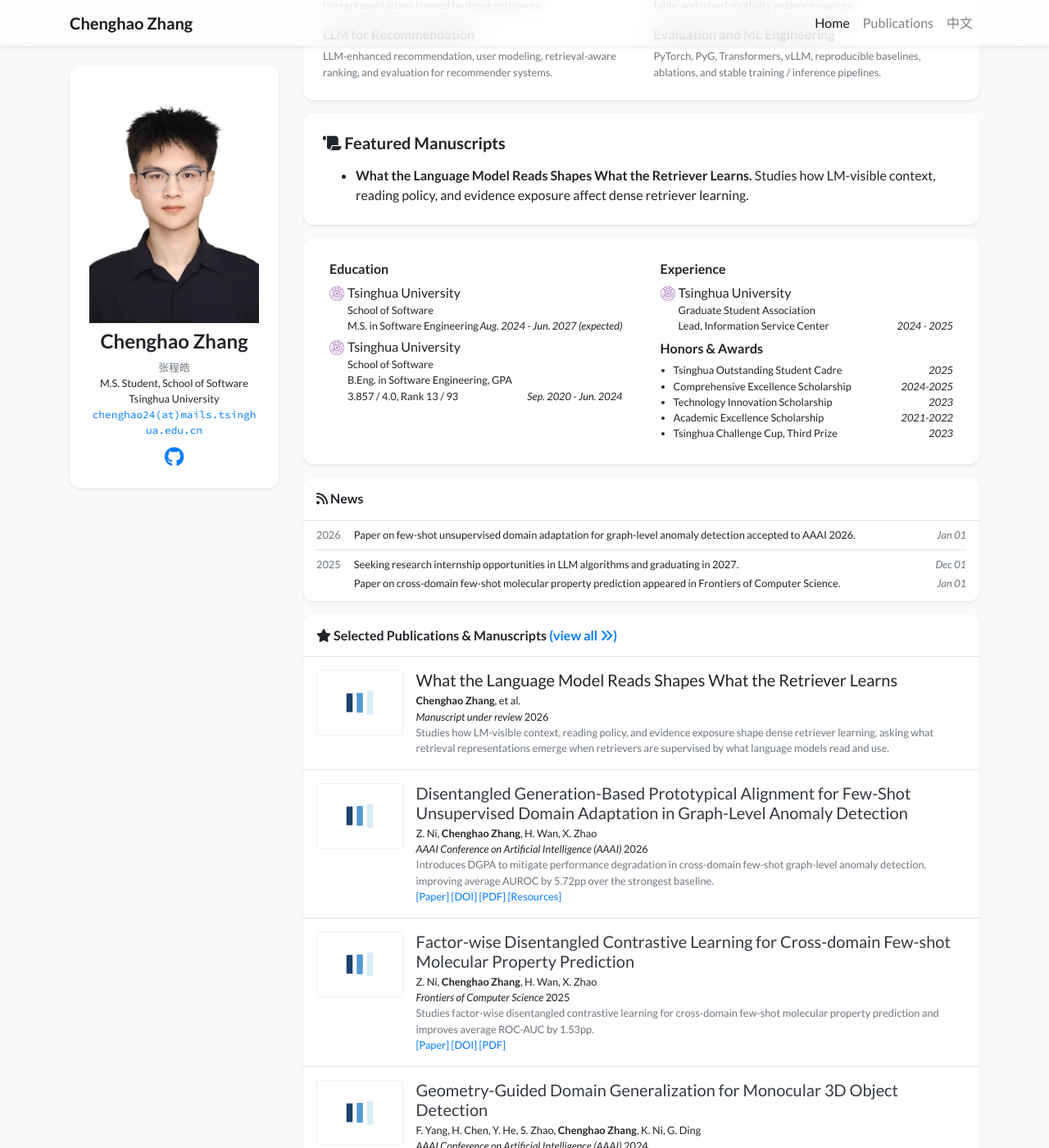
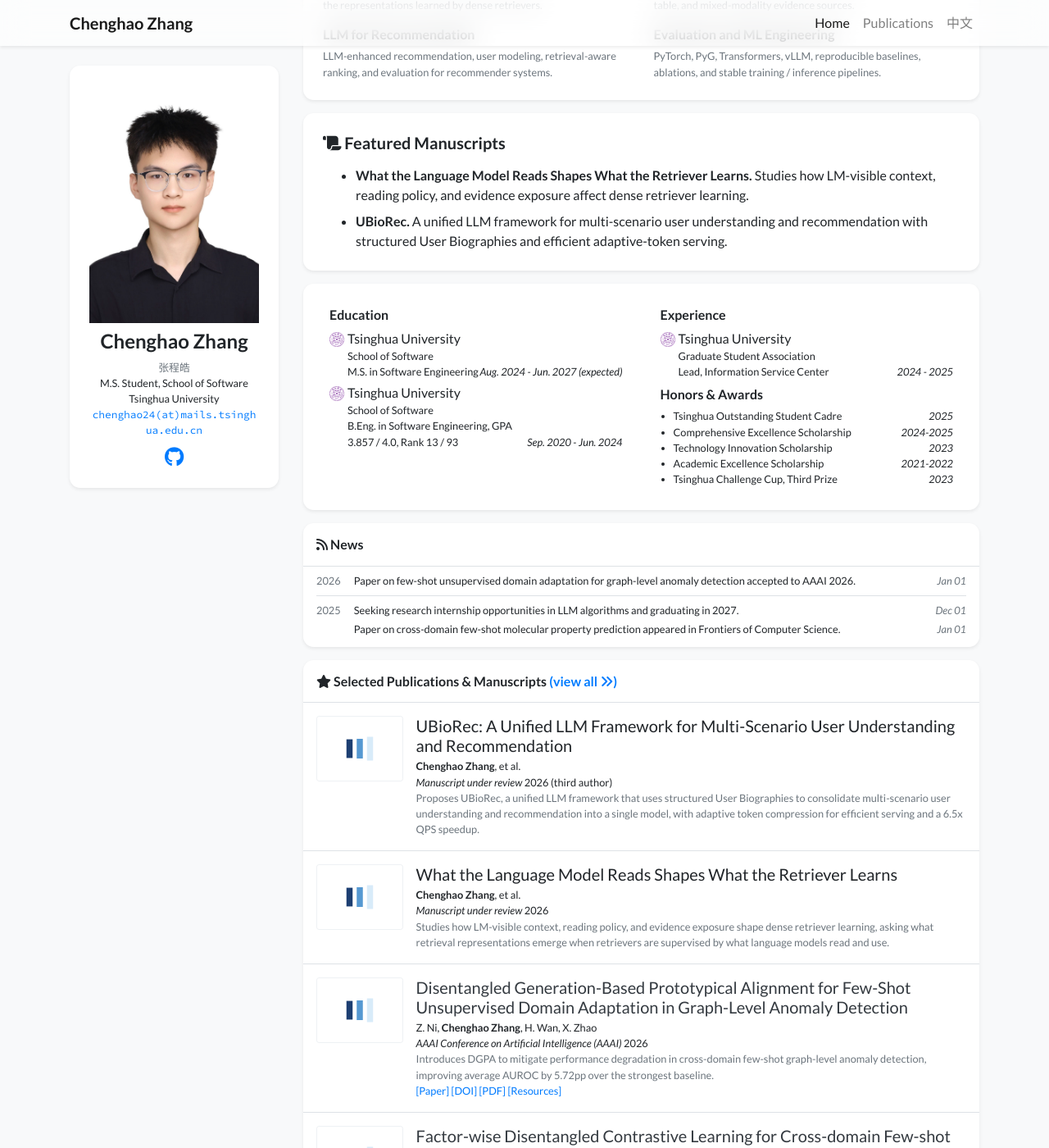
Before and after one commit to zhang-cheng-hao/zhang-cheng-hao.github.io, a Jekyll site: the page built from index.html, in a window 1280 px wide and 1400 px high, scrolled down 563 px. Shown: the whole window at 82% size. Built offline with Jekyll 4.4.1, drawn with Linux system fonts in a browser that asks for light colours; nearby versions of some CDN libraries; a style sheet for code colours, icons or effects is not loaded.

Commit message:
Add UBioRec manuscript

```diff
--- a/index.html
+++ b/index.html
@@ -47,7 +47,8 @@ lang: en
                     <div class="card-body p-4">
                         <h5 class="mb-3"><i class="fas fa-scroll"></i> Featured Manuscripts</h5>
                         <ul class="mb-0">
-                            <li><strong>What the Language Model Reads Shapes What the Retriever Learns.</strong> Studies how LM-visible context, reading policy, and evidence exposure affect dense retriever learning.</li>
+                            <li class="mb-2"><strong>What the Language Model Reads Shapes What the Retriever Learns.</strong> Studies how LM-visible context, reading policy, and evidence exposure affect dense retriever learning.</li>
+                            <li><strong>UBioRec.</strong> A unified LLM framework for multi-scenario user understanding and recommendation with structured User Biographies and efficient adaptive-token serving.</li>
                         </ul>
                     </div>
                 </div>
--- a/zh.html
+++ b/zh.html
@@ -66,7 +66,8 @@ permalink: /zh/
                     <div class="card-body p-4">
                         <h5 class="mb-3"><i class="fas fa-scroll"></i> 重点手稿</h5>
                         <ul class="mb-0">
-                            <li><strong>What the Language Model Reads Shapes What the Retriever Learns.</strong> 研究 LM 可见上下文、reading policy 与 evidence exposure 如何改变 retriever 学到的表示。</li>
+                            <li class="mb-2"><strong>What the Language Model Reads Shapes What the Retriever Learns.</strong> 研究 LM 可见上下文、reading policy 与 evidence exposure 如何改变 retriever 学到的表示。</li>
+                            <li><strong>UBioRec.</strong> 面向多场景用户理解与推荐的统一 LLM 框架，用结构化 User Biography 统一用户建模，并通过 adaptive token 提升服务效率。</li>
                         </ul>
                     </div>
                 </div>
```
Also changed, not shown: _publications/2026/ubiorec-2026.md (added, +14 -0 lines), assets/images/covers/ubiorec-2026.jpg (added).
